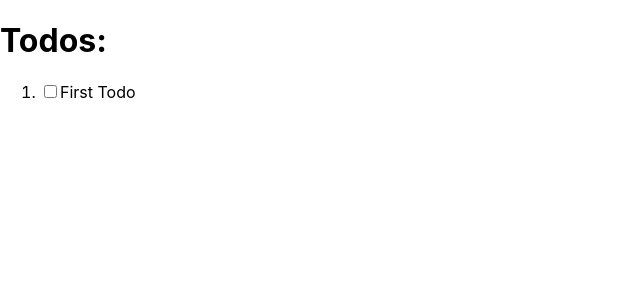
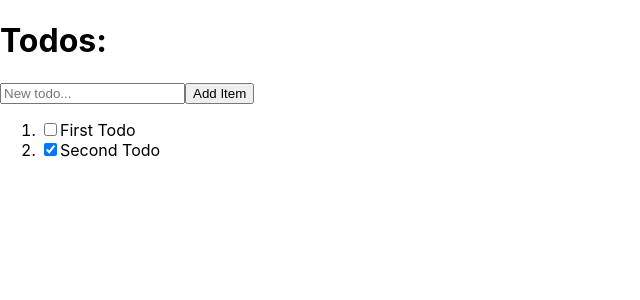
Before and after one commit to varunjha089/React-Challenge, a React (Create React App) app in the folder expanding-your-js-skills-with-react/: page / in a window 1280 px wide. Shown: the top 300 px of the page, without its empty margins (0-640 px from the left). Built offline with nearby package versions, Linux system fonts and the light colour scheme.

Commit message:
completed the state management and props of react.

```diff
--- a/expanding-your-js-skills-with-react/src/App.js
+++ b/expanding-your-js-skills-with-react/src/App.js
@@ -5,16 +5,70 @@ import Item from "./Item.js";
 
 import "./App.css";
 
-function App() {
+class App extends React.Component {
+    constructor(props) {
+      super(props);
+      this.state = {
+        newItemValue: "",
+        items: [
+          {
+            text: "First Todo",
+            done: false,
+          },
+          {
+            text: "Second Todo",
+            done: true,
+          },
+        ],
+      };
+
+      this.handleChange = this.handleChange.bind(this);
+      this.handleSubmit = this.handleSubmit.bind(this);
+    }
+
+    handleChange(event) {
+      this.setState({ newItemValue: event.target.value });
+    }
+
+    handleSubmit(event) {
+      event.preventDefault();
+
+      let items = this.state.items.slice();
+
+      items.push({
+        text: this.state.newItemValue,
+        done: false,
+      });
+
+      this.setState({
+        newItemValue: "",
+        items: items,
+      });
+    }
+
+    render() {
       return (
         <div>
           <Header />
 
+          <form onSubmit={this.handleSubmit}>
+            <input
+              type="text"
+              value={this.state.newItemValue}
+              placeholder="New todo..."
+              onChange={this.handleChange}
+            />
+            <input type="submit" value="Add Item" />
+          </form>
+
           <ol>
-        <Item done={false} text={"First Todo"} />
+            {this.state.items.map((item) => (
+              <Item key={item.id} done={item.done} text={item.text} />
+            ))}
           </ol>
         </div>
       );
     }
+  }
 
   export default App;
```
Lines whose indentation alone changed are shown as unchanged.
